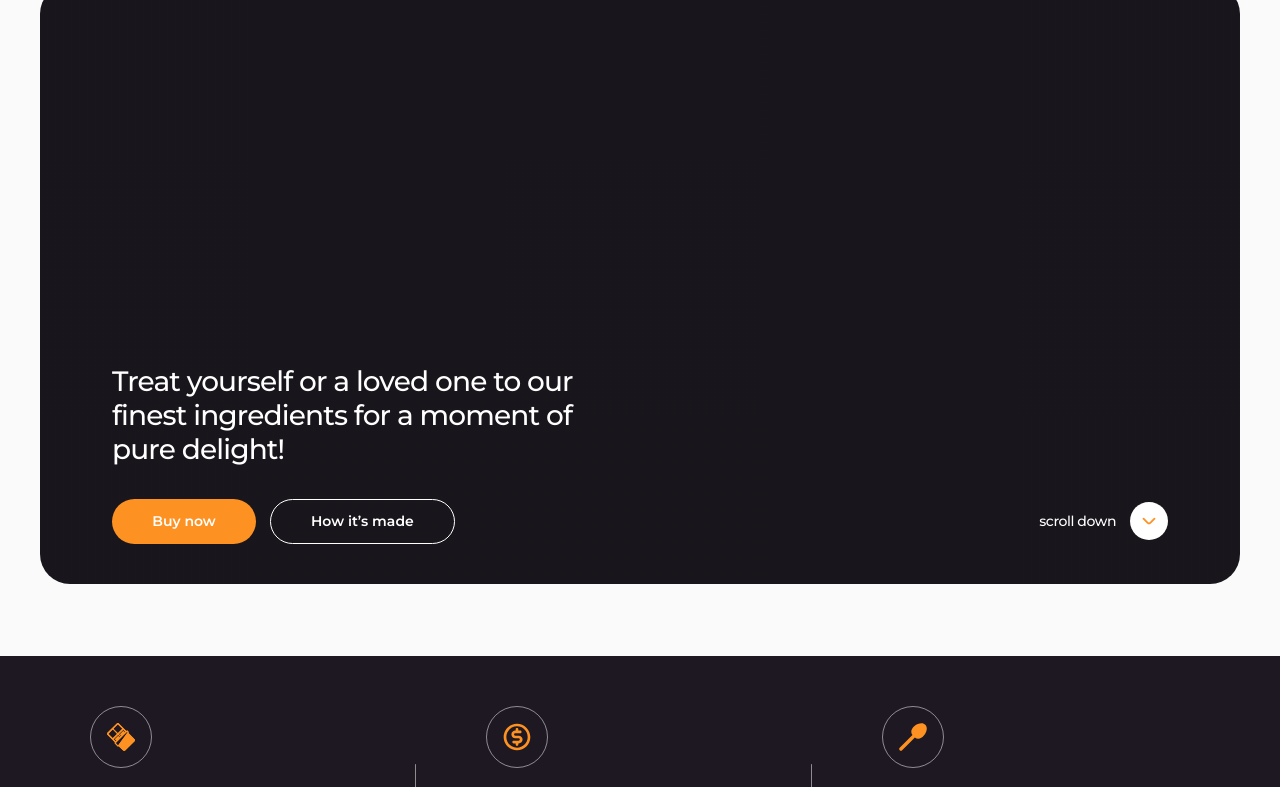
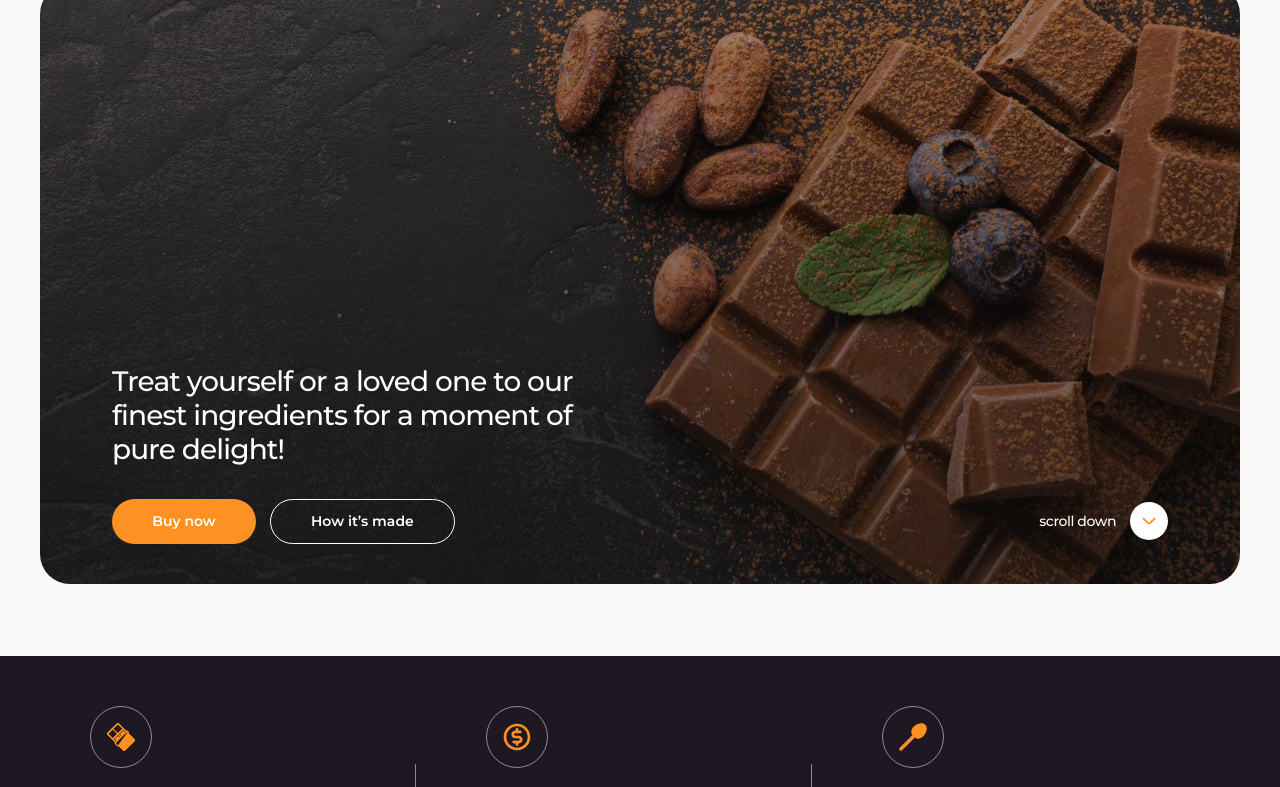
Before and after one commit to SergIr1/my-additional-coding-part5, a plain HTML site: page index.html in a window 1280 px wide. Shown: the part 96-883 px from the top of the page. Drawn offline with nearby package versions, Linux system fonts and the light colour scheme; the site is published under a folder, as on GitHub Pages, so addresses that start at the root find nothing.

Commit message:
fix hero

```diff
--- a/css/styles.css
+++ b/css/styles.css
@@ -166,7 +166,7 @@ img {
     border-radius: 30px;
 
     background-image: linear-gradient(180deg, rgba(17, 17, 17, 0.4), rgba(17, 17, 17, 0.4)),
-        url(/images/hero-main-img.jpg);
+        url(../images/hero-main-img.jpg);
     background-size: cover;
     background-repeat: no-repeat;
     background-color: #1e1823;
@@ -967,6 +967,7 @@ img {
     margin-right: 12px;
     border-radius: 6px;
     border: 1px solid rgba(17, 17, 17, 0.14);
+    cursor: pointer;
     background-color: transparent;
 
     transition: background-color 250ms linear;
```
